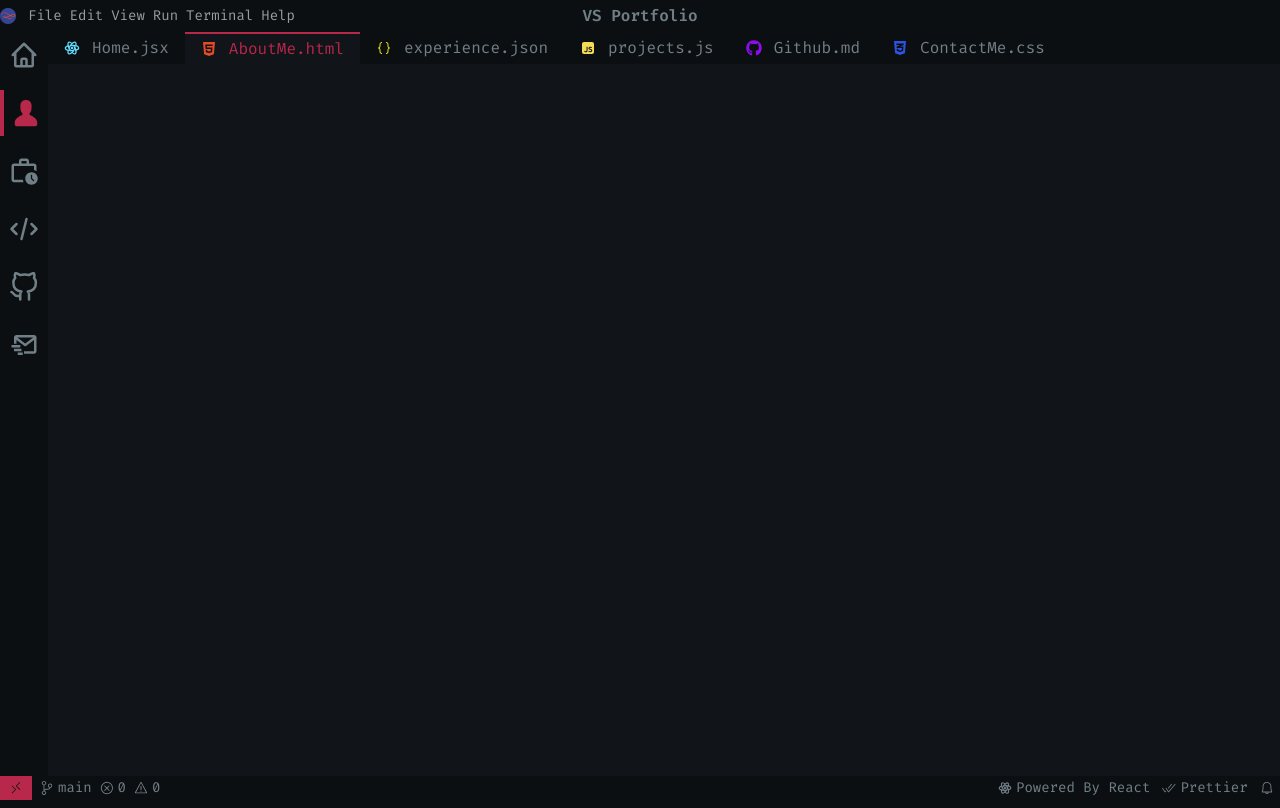
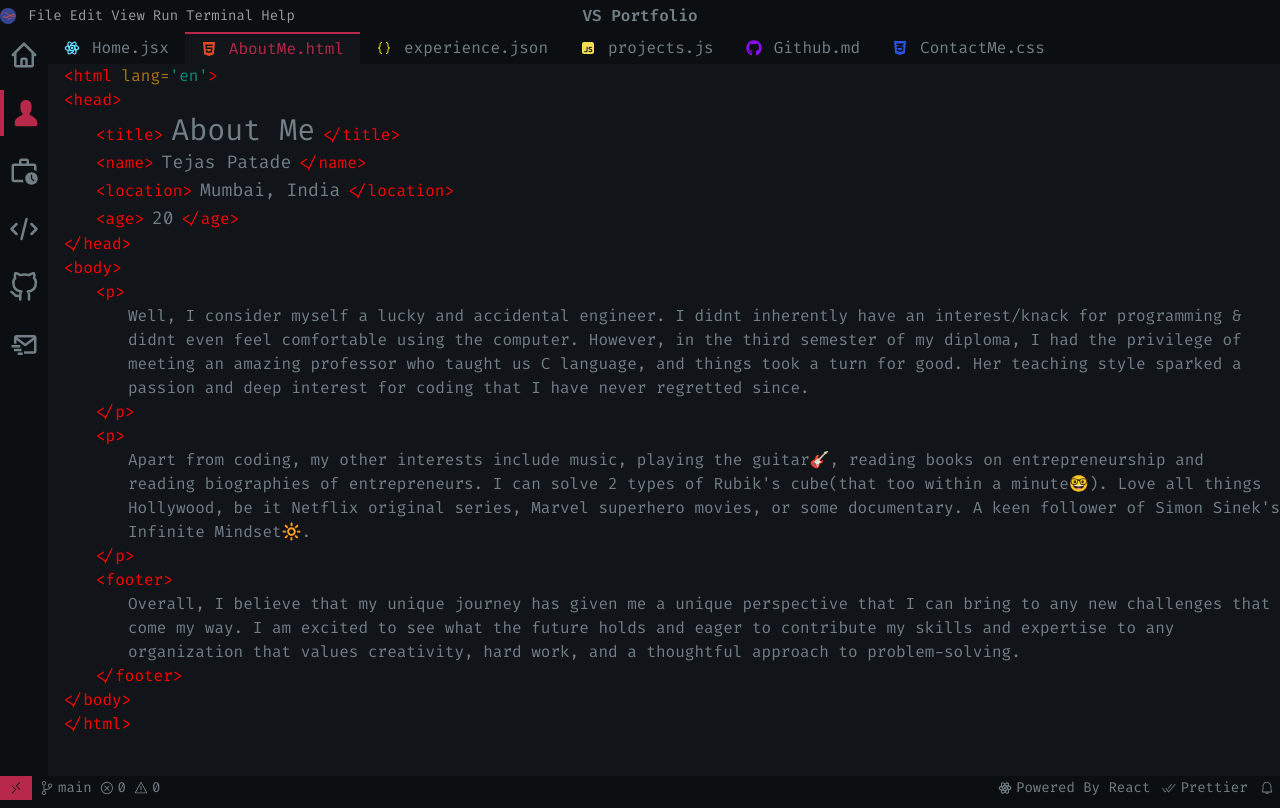
Before and after one commit to Tejaspatade/vs-portfolio, a React (Vite) app: page / in a window 1280 px wide. Both pictures are taken after a click on the item "AboutMe.html". Built offline with nearby package versions, Linux system fonts and the light colour scheme.

Commit message:
About Me is done

```diff
--- a/src/components/ViewPage.jsx
+++ b/src/components/ViewPage.jsx
@@ -1,9 +1,23 @@
 import FileBar from "./FileBar";
+import Home from "../pages/Home";
+import AboutMe from "../pages/AboutMe";
+import Experience from "../pages/Experience";
+import Projects from "../pages/Projects";
+import ContactMe from "../pages/ContactMe";
+import { useActivePage } from "../hooks/useActivePage";
 
 const ViewPage = () => {
+	const { active } = useActivePage();
+
 	return (
 		<div className="row-start-2 h-full bg-[#111418]">
 			<FileBar />
+			{active === "Home" && <Home />}
+			{active === "About Me" && <AboutMe />}
+			{active === "Work Experience" && <Experience />}
+			{active === "My Projects" && <Projects />}
+			{active === "C" && <Home />}
+			{active === "Contact Me" && <ContactMe />}
 		</div>
 	);
 };
--- a/src/pages/AboutMe.jsx
+++ b/src/pages/AboutMe.jsx
@@ -1,5 +1,80 @@
 const AboutMe = () => {
-	return <div className="w-full h-full"></div>;
+	return (
+		<div className="w-full h-full pl-4">
+			<span className="text-[red]">{"<html "}</span>
+			<span className="text-[#ab7611]">{"lang="}</span>
+			<span className="text-[#088d79]">{"'en'"}</span>
+			<span className="text-[red]">{">"}</span> <br />
+			<span className="text-[red]">{"<head>"}</span> <br />
+			<section className="pl-8">
+				<span className="text-[red]">{"<title>"}</span>
+				<span className="text-3xl px-2">About Me</span>
+				<span className="text-[red]">{"</title>"}</span>
+			</section>
+			<section className="pl-8">
+				<span className="text-[red]">{"<name>"}</span>
+				<span className="text-lg px-2">Tejas Patade</span>
+				<span className="text-[red]">{"</name>"}</span>
+			</section>
+			<section className="pl-8">
+				<span className="text-[red]">{"<location>"}</span>
+				<span className="text-lg px-2">Mumbai, India</span>
+				<span className="text-[red]">{"</location>"}</span>
+			</section>
+			<section className="pl-8">
+				<span className="text-[red]">{"<age>"}</span>
+				<span className="text-lg px-2">20</span>
+				<span className="text-[red]">{"</age>"}</span>
+			</section>
+			<span className="text-[red]">{"</head>"}</span> <br />
+			<span className="text-[red]">{"<body>"}</span>
+			{/*  */}
+			<section className="pl-8">
+				<span className="text-[red]">{"<p>"}</span>
+				<p className="pl-8">
+					Well, I consider myself a lucky and accidental engineer. I
+					didnt inherently have an interest/knack for programming &
+					didnt even feel comfortable using the computer. However, in
+					the third semester of my diploma, I had the privilege of
+					meeting an amazing professor who taught us C language, and
+					things took a turn for good. Her teaching style sparked a
+					passion and deep interest for coding that I have never
+					regretted since.
+				</p>
+				<span className="text-[red]">{"</p>"}</span>
+			</section>
+			{/*  */}
+			<section className="pl-8">
+				<span className="text-[red]">{"<p>"}</span>
+				<p className="pl-8">
+					Apart from coding, my other interests include music, playing
+					the guitar🎸, reading books on entrepreneurship and reading
+					biographies of entrepreneurs. I can solve 2 types of
+					Rubik&apos;s cube(that too within a minute🤓). Love all
+					things Hollywood, be it Netflix original series, Marvel
+					superhero movies, or some documentary. A keen follower of
+					Simon Sinek&apos;s Infinite Mindset🔆.
+				</p>
+				<span className="text-[red]">{"</p>"}</span>
+			</section>
+			{/*  */}
+			<footer className="pl-8">
+				<span className="text-[red]">{"<footer>"}</span>
+				<p className="pl-8">
+					Overall, I believe that my unique journey has given me a
+					unique perspective that I can bring to any new challenges
+					that come my way. I am excited to see what the future holds
+					and eager to contribute my skills and expertise to any
+					organization that values creativity, hard work, and a
+					thoughtful approach to problem-solving.
+				</p>
+				<span className="text-[red]">{"</footer>"}</span>
+			</footer>
+			<span className="text-[red]">{"</body>"}</span>
+			<br />
+			<span className="text-[red]">{"</html>"}</span>
+		</div>
+	);
 };
 
 export default AboutMe;
--- a/src/pages/ContactMe.jsx
+++ b/src/pages/ContactMe.jsx
@@ -1,5 +1,5 @@
 const ContactMe = () => {
-	return <div className="w-full h-full"></div>;
+	return <div className="w-full h-full">Contac</div>;
 };
 
 export default ContactMe;
--- a/src/pages/Experience.jsx
+++ b/src/pages/Experience.jsx
@@ -1,5 +1,5 @@
 const Experience = () => {
-	return <div className="w-full h-full"></div>;
+	return <div className="w-full h-full">Exp</div>;
 };
 
 export default Experience;
--- a/src/pages/Home.jsx
+++ b/src/pages/Home.jsx
@@ -1,5 +1,5 @@
 const Home = () => {
-	return <div className="w-full h-full"></div>;
+	return <div>Home</div>;
 };
 
 export default Home;
--- a/src/pages/Projects.jsx
+++ b/src/pages/Projects.jsx
@@ -1,5 +1,5 @@
 const Projects = () => {
-	return <div className="w-full h-full"></div>;
+	return <div className="w-full h-full">Proj</div>;
 };
 
 export default Projects;
--- a/tailwind.config.js
+++ b/tailwind.config.js
@@ -9,6 +9,7 @@
 			gridTemplateRows: {
 				"g-t-r-3": "2rem auto 1.5rem",
 			},
+			textColor: {},
 		},
 	},
 	plugins: [],
```
Also changed, not shown: src/pages/abc.html (deleted, +0 -36 lines).
